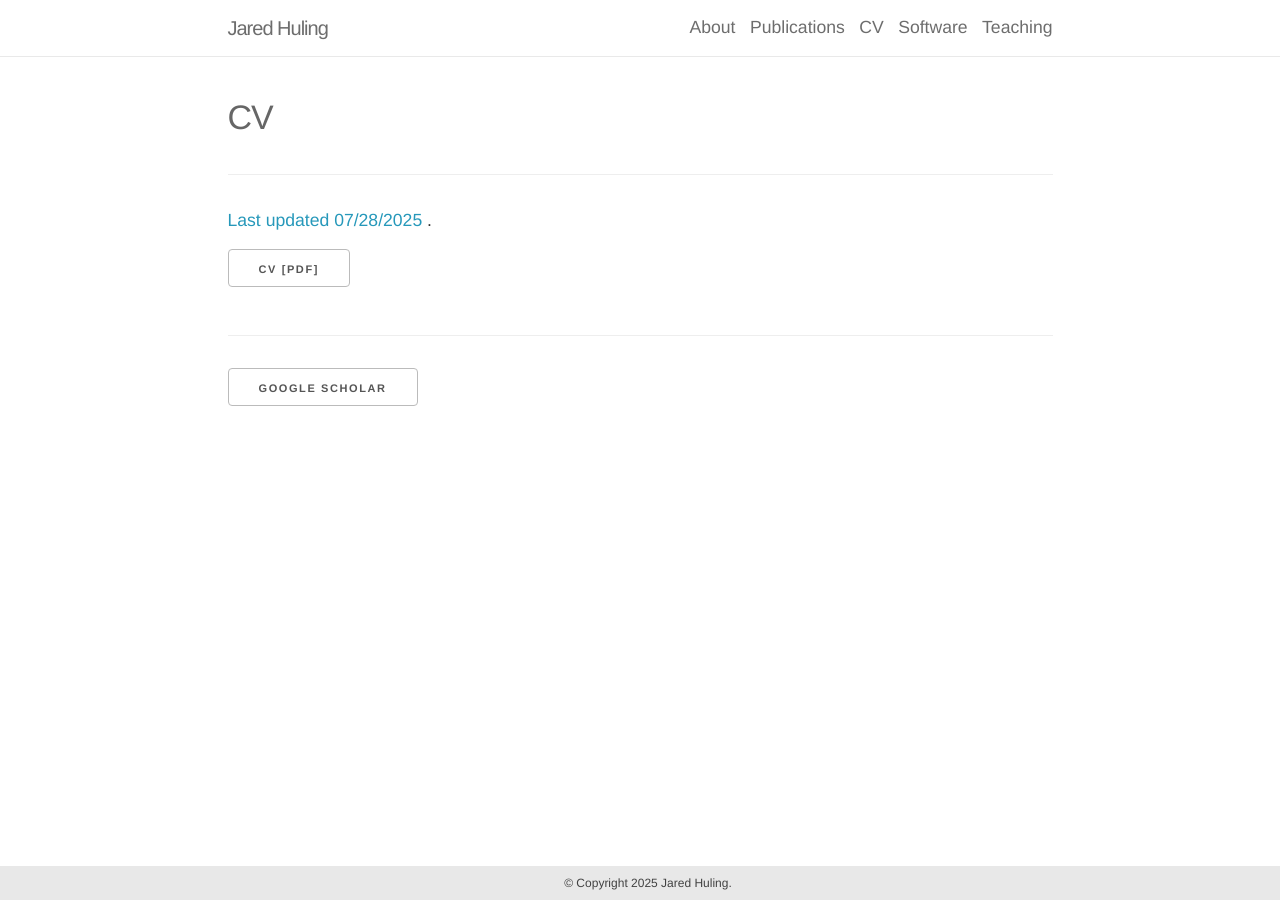
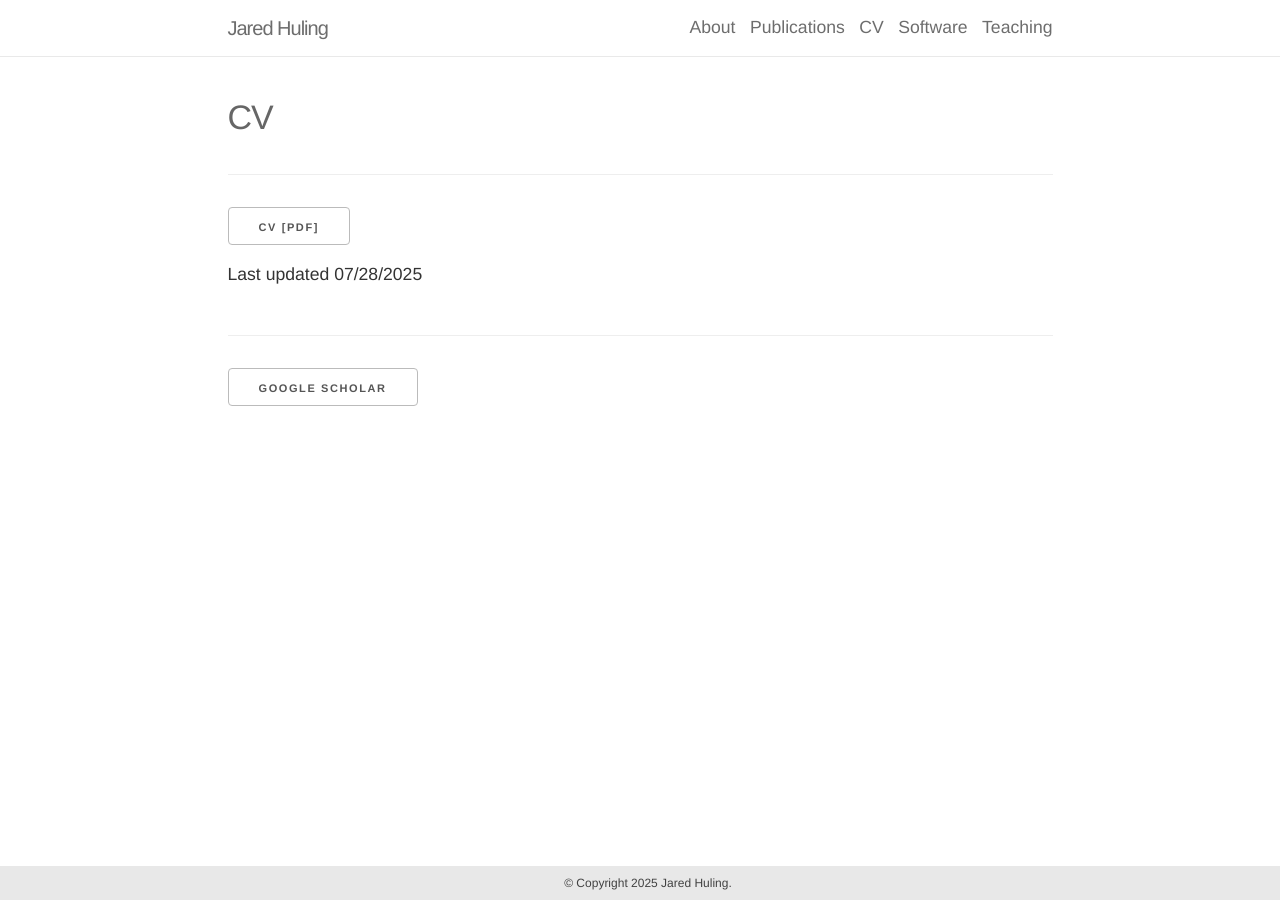
Before and after one commit to jaredhuling/jaredhuling.github.io, a Jekyll site: the page built from _pages/cv.md, in a window 1280 px wide. Built offline with Jekyll 4.4.1, drawn with Linux system fonts in a browser that asks for light colours; nearby versions of some CDN libraries.

Commit message:
order switch

```diff
--- a/_pages/cv.md
+++ b/_pages/cv.md
@@ -10,12 +10,12 @@ description:
 
     <div class="row">
 
-        <p>
-            <a> Last updated 07/28/2025 </a>.
+        <p align="left">
+          <a href="../vita/cv.pdf" class="button">CV [pdf]</a>
         </p>
 
-        <p align="left">
-          <a href="../vita/cv.pdf" class="button">CV [pdf]</a>
+        <p>
+            Last updated 07/28/2025
         </p>
 
     </div>
```
